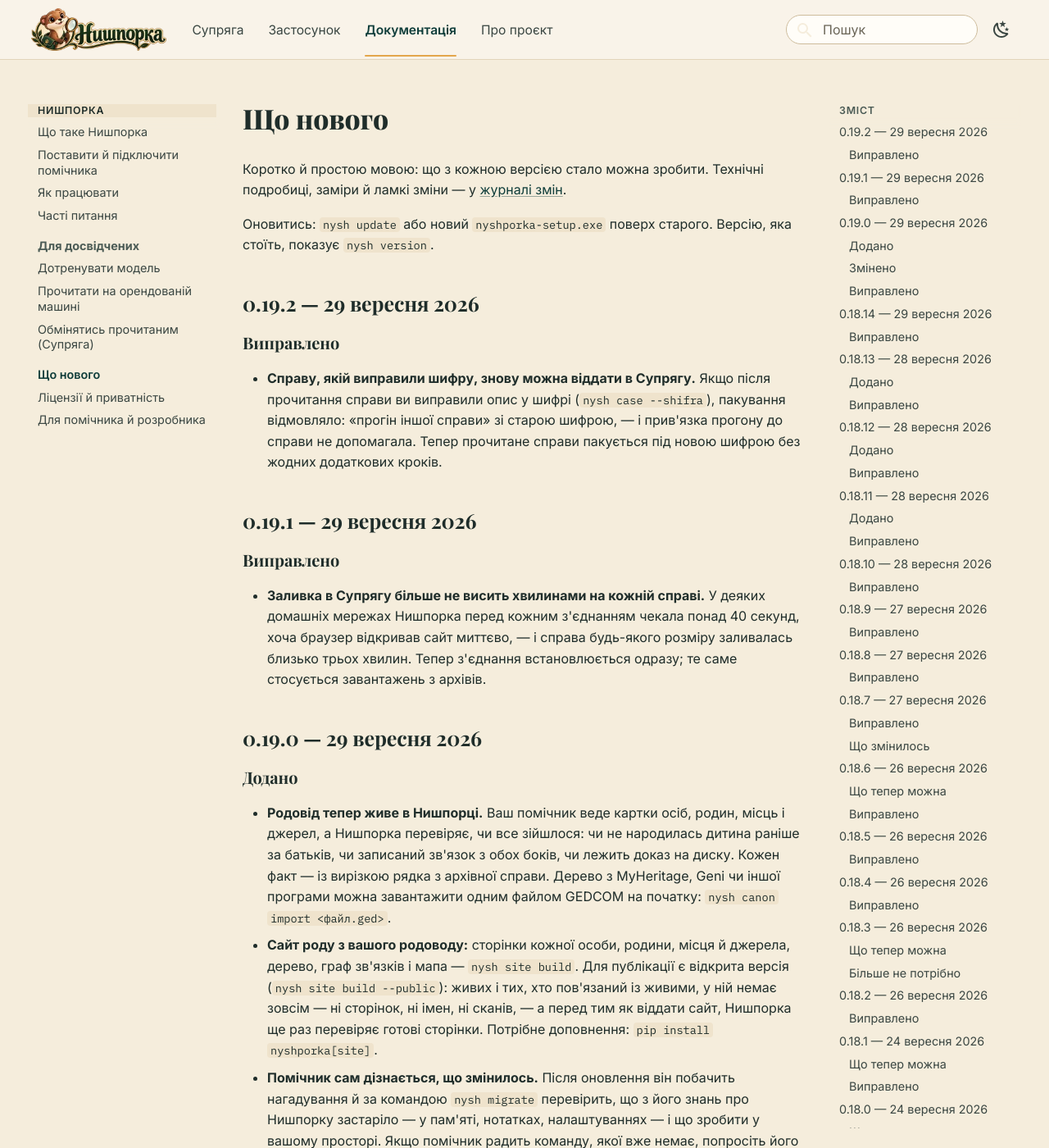
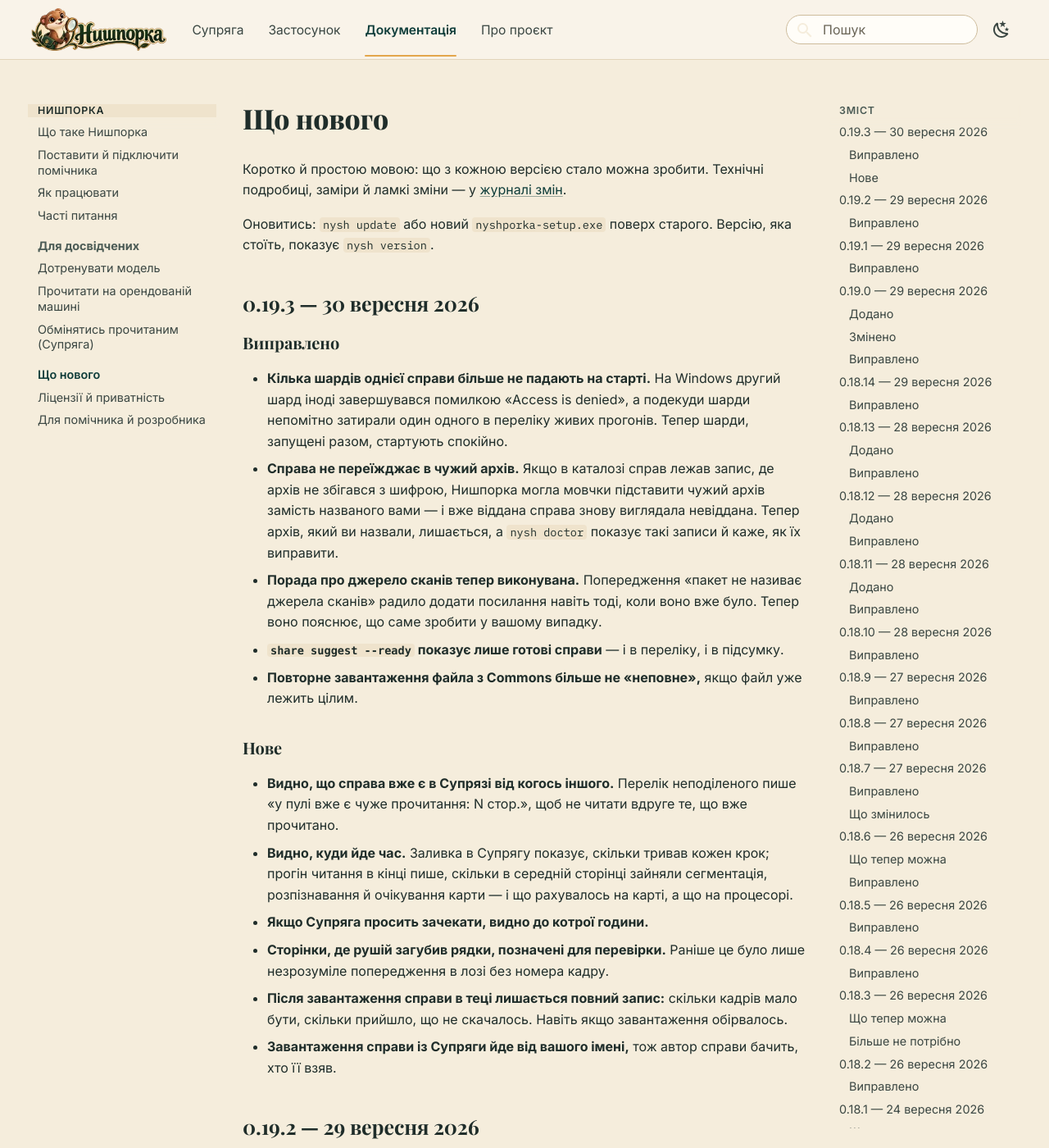
Before and after one commit to SERGIUSH-UA/nyshporka, an MkDocs documentation site: the page built from docs/whats-new.md, in a window 1280 px wide and 1400 px high. Shown: the whole window at 82% size. Built offline with MkDocs 1.6.1 and Material for MkDocs 9.7.7, drawn with Linux system fonts in a browser that asks for light colours; comment, search, counter and statistics services are not loaded.

Commit message:
0.19.3: шарди під замком реєстру, архів справи не підміняється, паспорт завантаження, час за етапами
Відповідь на зовнішній відгук після масової публікації (29.09.2026):
реєстр прогонів під замком (WinError 5 і втрачені PID), резолвер не
переносить справу в чужий архів, share suggest --ready звужує всю
відповідь і показує чужу книгу в пулі, no_refs радить виконуване,
хронометраж заливки й retry_after на 429, втрачені kraken рядки в мети
сторінки, час сторінки за етапами, один паспорт завантаження на всі входи.
Плюс ключ Супряги при завантаженні пакета з пулу.

Co-Authored-By: Claude Opus 5.5 <noreply@anthropic.com>
Claude-Session: https://claude.ai/code/session_017gyow6qTdbSbK1wqUvKJdY

```diff
--- a/docs/whats-new.md
+++ b/docs/whats-new.md
@@ -6,6 +6,45 @@
 
 Оновитись: `nysh update` або новий `nyshporka-setup.exe` поверх старого.
 Версію, яка стоїть, показує `nysh version`.
+
+## 0.19.3 — 30 вересня 2026
+
+### Виправлено
+
+- **Кілька шардів однієї справи більше не падають на старті.** На Windows
+  другий шард іноді завершувався помилкою «Access is denied», а подекуди
+  шарди непомітно затирали один одного в переліку живих прогонів. Тепер
+  шарди, запущені разом, стартують спокійно.
+- **Справа не переїжджає в чужий архів.** Якщо в каталозі справ лежав запис,
+  де архів не збігався з шифрою, Нишпорка могла мовчки підставити чужий
+  архів замість названого вами — і вже віддана справа знову виглядала
+  невіддана. Тепер архів, який ви назвали, лишається, а `nysh doctor`
+  показує такі записи й каже, як їх виправити.
+- **Порада про джерело сканів тепер виконувана.** Попередження «пакет не
+  називає джерела сканів» радило додати посилання навіть тоді, коли воно вже
+  було. Тепер воно пояснює, що саме зробити у вашому випадку.
+- **`share suggest --ready` показує лише готові справи** — і в переліку, і в
+  підсумку.
+- **Повторне завантаження файла з Commons більше не «неповне»,** якщо файл
+  уже лежить цілим.
+
+### Нове
+
+- **Видно, що справа вже є в Супрязі від когось іншого.** Перелік
+  неподіленого пише «у пулі вже є чуже прочитання: N стор.», щоб не читати
+  вдруге те, що вже прочитано.
+- **Видно, куди йде час.** Заливка в Супрягу показує, скільки тривав кожен
+  крок; прогін читання в кінці пише, скільки в середній сторінці зайняли
+  сегментація, розпізнавання й очікування карти — і що рахувалось на карті,
+  а що на процесорі.
+- **Якщо Супряга просить зачекати, видно до котрої години.**
+- **Сторінки, де рушій загубив рядки, позначені для перевірки.** Раніше це
+  було лише незрозуміле попередження в лозі без номера кадру.
+- **Після завантаження справи в теці лишається повний запис:** скільки
+  кадрів мало бути, скільки прийшло, що не скачалось. Навіть якщо
+  завантаження обірвалось.
+- **Завантаження справи із Супряги йде від вашого імені,** тож автор справи
+  бачить, хто її взяв.
 
 ## 0.19.2 — 29 вересня 2026
 
--- a/src/nyshporka/__init__.py
+++ b/src/nyshporka/__init__.py
@@ -15,6 +15,6 @@
 можуть розійтись у відповідях.
 """
 
-__version__ = "0.19.2"
+__version__ = "0.19.3"
 
 __all__ = ["__version__"]
```
Also changed, not shown: CHANGELOG.md (+9 -0 lines).
